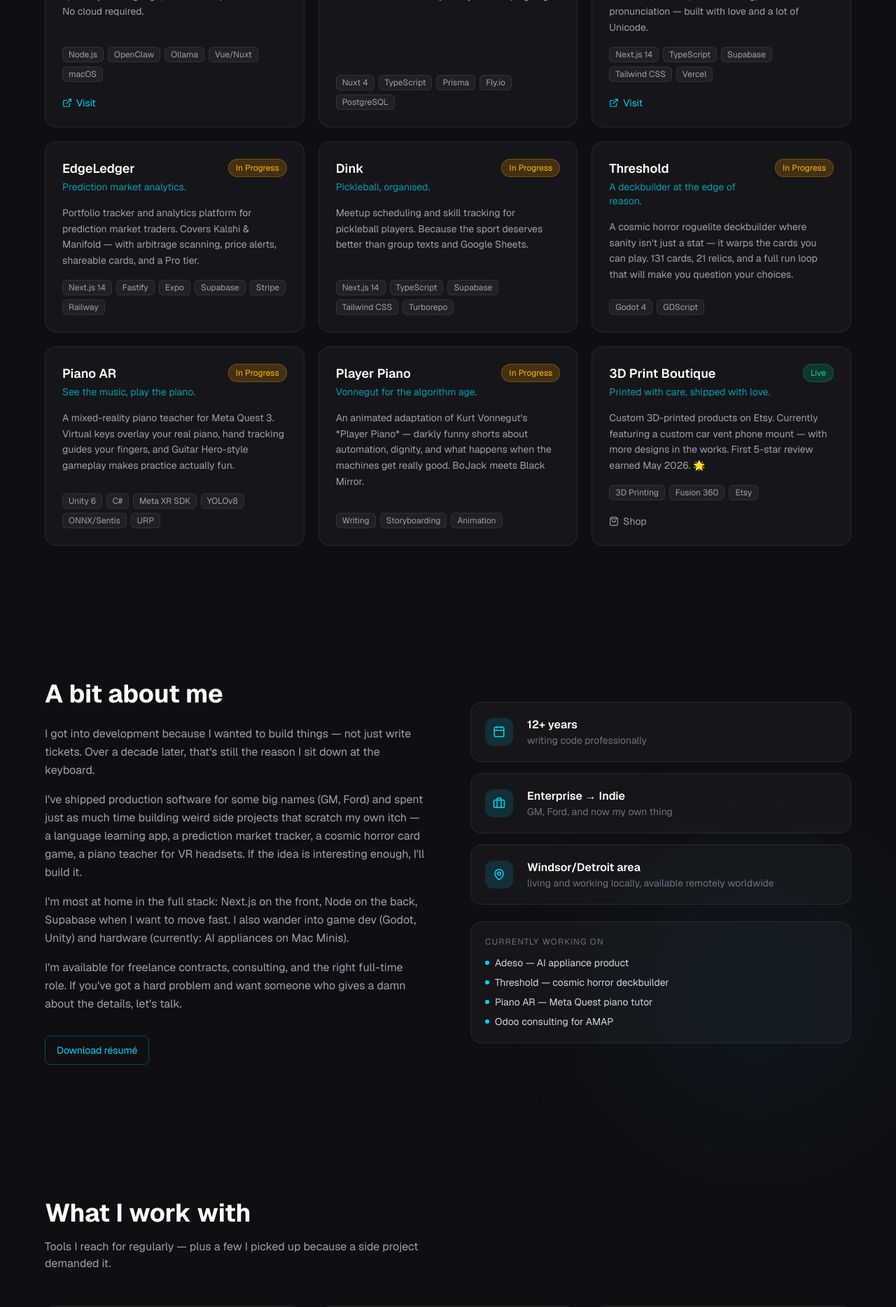
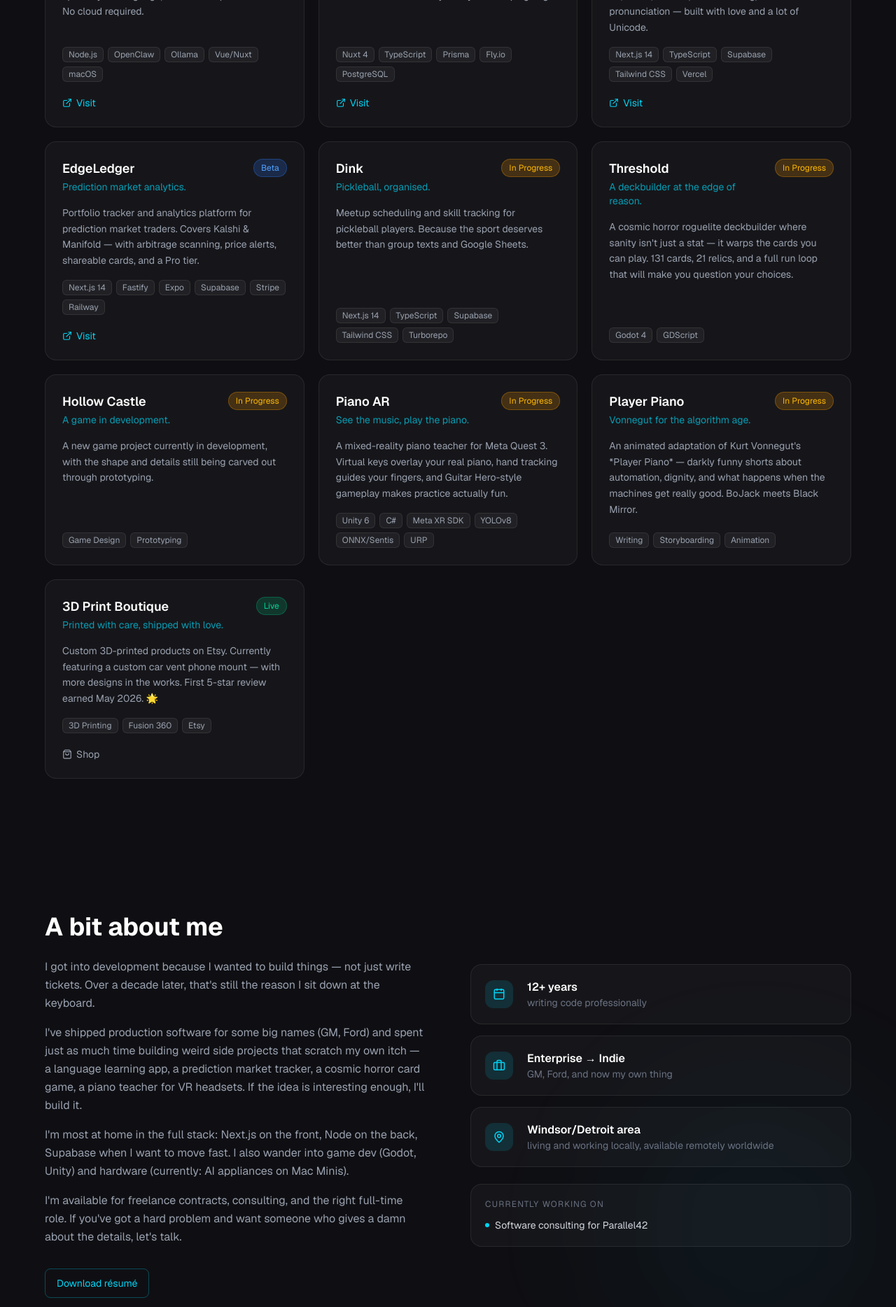
Before and after one commit to 12529572-Canada-Inc/sdaichendt-dev, a Next.js app: page / in a window 1280 px wide. Shown: the part 1280-3148 px from the top of the page at 70% size. Built offline with nearby package versions, Linux system fonts and the light colour scheme.

Commit message:
feat: update project statuses and add new project details

```diff
--- a/src/components/About.tsx
+++ b/src/components/About.tsx
@@ -15,6 +15,13 @@ const highlights = [
     icon: MapPin,
     label: "Windsor/Detroit area",
     detail: "living and working locally, available remotely worldwide",
+  },
+];
+
+const currentWork = [
+  {
+    label: "Software consulting for Parallel42",
+    href: "https://www.p42systems.com/",
   },
 ];
 
@@ -86,15 +93,21 @@ export default function About() {
                 Currently working on
               </p>
               <ul className="space-y-2">
-                {[
-                  "Adeso — AI appliance product",
-                  "Threshold — cosmic horror deckbuilder",
-                  "Piano AR — Meta Quest piano tutor",
-                  "Odoo consulting for AMAP",
-                ].map((item) => (
-                  <li key={item} className="flex items-center gap-2 text-sm text-gray-300">
+                {currentWork.map((item) => (
+                  <li key={item.label} className="flex items-center gap-2 text-sm text-gray-300">
                     <span className="w-1.5 h-1.5 rounded-full bg-cyan-400 shrink-0" />
-                    {item}
+                    {item.href ? (
+                      <a
+                        href={item.href}
+                        target="_blank"
+                        rel="noopener noreferrer"
+                        className="hover:text-cyan-300 transition-colors"
+                      >
+                        {item.label}
+                      </a>
+                    ) : (
+                      item.label
+                    )}
                   </li>
                 ))}
               </ul>
--- a/src/components/Projects.tsx
+++ b/src/components/Projects.tsx
@@ -7,6 +7,7 @@ import { projects, categories, type ProjectCategory } from "@/data/projects";
 const statusColors: Record<string, string> = {
   live: "bg-emerald-500/20 text-emerald-400 border-emerald-500/30",
   beta: "bg-blue-500/20 text-blue-400 border-blue-500/30",
+  "early-signup": "bg-cyan-500/20 text-cyan-300 border-cyan-500/30",
   "in-progress": "bg-amber-500/20 text-amber-400 border-amber-500/30",
   shipped: "bg-purple-500/20 text-purple-400 border-purple-500/30",
 };
@@ -14,6 +15,7 @@ const statusColors: Record<string, string> = {
 const statusLabels: Record<string, string> = {
   live: "Live",
   beta: "Beta",
+  "early-signup": "Early Signup",
   "in-progress": "In Progress",
   shipped: "Shipped",
 };
--- a/src/data/projects.ts
+++ b/src/data/projects.ts
@@ -11,7 +11,7 @@ export interface Project {
     live?: string;
     store?: string;
   };
-  status: "live" | "beta" | "in-progress" | "shipped";
+  status: "live" | "beta" | "early-signup" | "in-progress" | "shipped";
   featured?: boolean;
 }
 
@@ -27,7 +27,7 @@ export const projects: Project[] = [
     links: {
       live: "https://adeso.ai",
     },
-    status: "live",
+    status: "early-signup",
     featured: true,
   },
   {
@@ -38,7 +38,9 @@ export const projects: Project[] = [
       "A platform that gamifies learning through quests and challenges. Built from co-founder to solo maintainer — it's had a journey and keeps going.",
     category: "apps",
     tech: ["Nuxt 4", "TypeScript", "Prisma", "Fly.io", "PostgreSQL"],
-    links: {},
+    links: {
+      live: "https://questify.co",
+    },
     status: "beta",
     featured: true,
   },
@@ -53,7 +55,7 @@ export const projects: Project[] = [
     links: {
       live: "https://farsi-flash.vercel.app/",
     },
-    status: "live",
+    status: "beta",
     featured: true,
   },
   {
@@ -64,8 +66,10 @@ export const projects: Project[] = [
       "Portfolio tracker and analytics platform for prediction market traders. Covers Kalshi & Manifold — with arbitrage scanning, price alerts, shareable cards, and a Pro tier.",
     category: "apps",
     tech: ["Next.js 14", "Fastify", "Expo", "Supabase", "Stripe", "Railway"],
-    links: {},
-    status: "in-progress",
+    links: {
+      live: "https://edge-ledger-app.vercel.app/",
+    },
+    status: "beta",
   },
   {
     slug: "dink",
@@ -89,6 +93,17 @@ export const projects: Project[] = [
     links: {},
     status: "in-progress",
     featured: true,
+  },
+  {
+    slug: "hollow-castle",
+    name: "Hollow Castle",
+    tagline: "A game in development.",
+    description:
+      "A new game project currently in development, with the shape and details still being carved out through prototyping.",
+    category: "games",
+    tech: ["Game Design", "Prototyping"],
+    links: {},
+    status: "in-progress",
   },
   {
     slug: "piano-ar",
```
